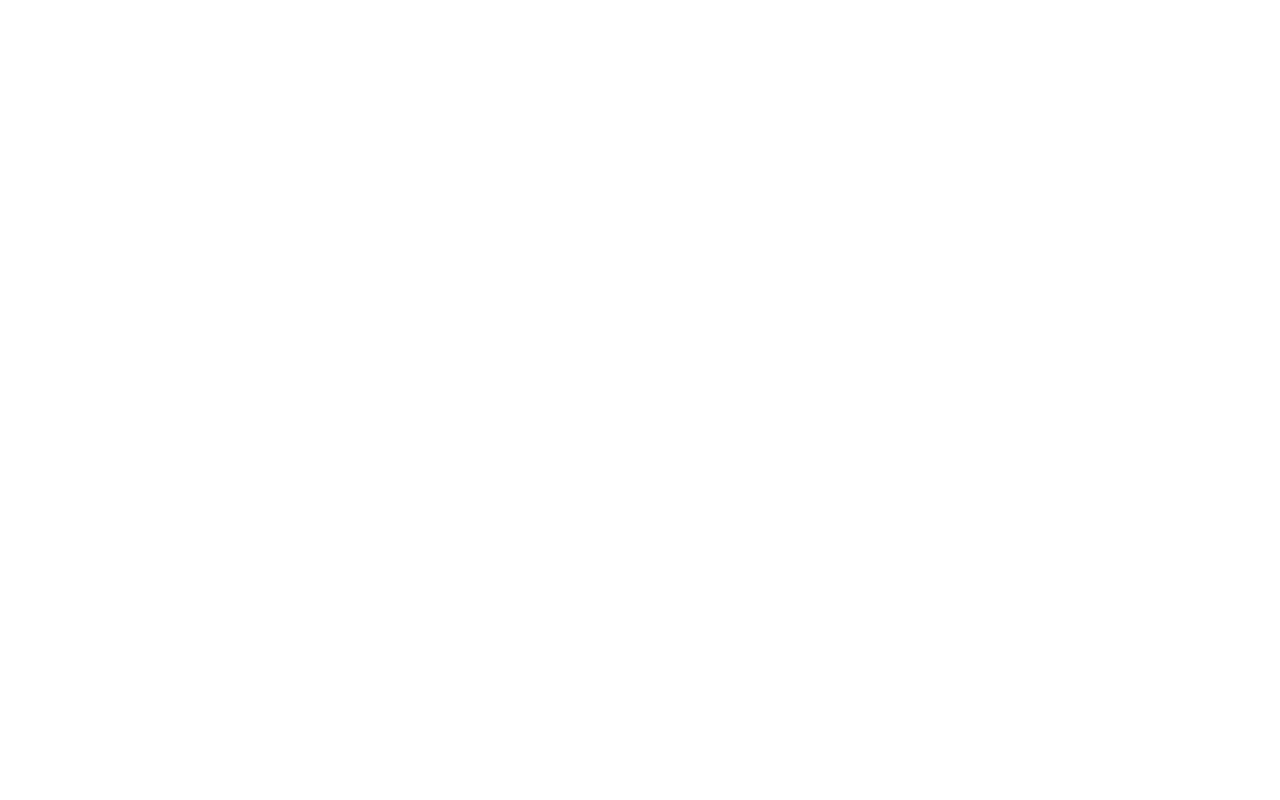
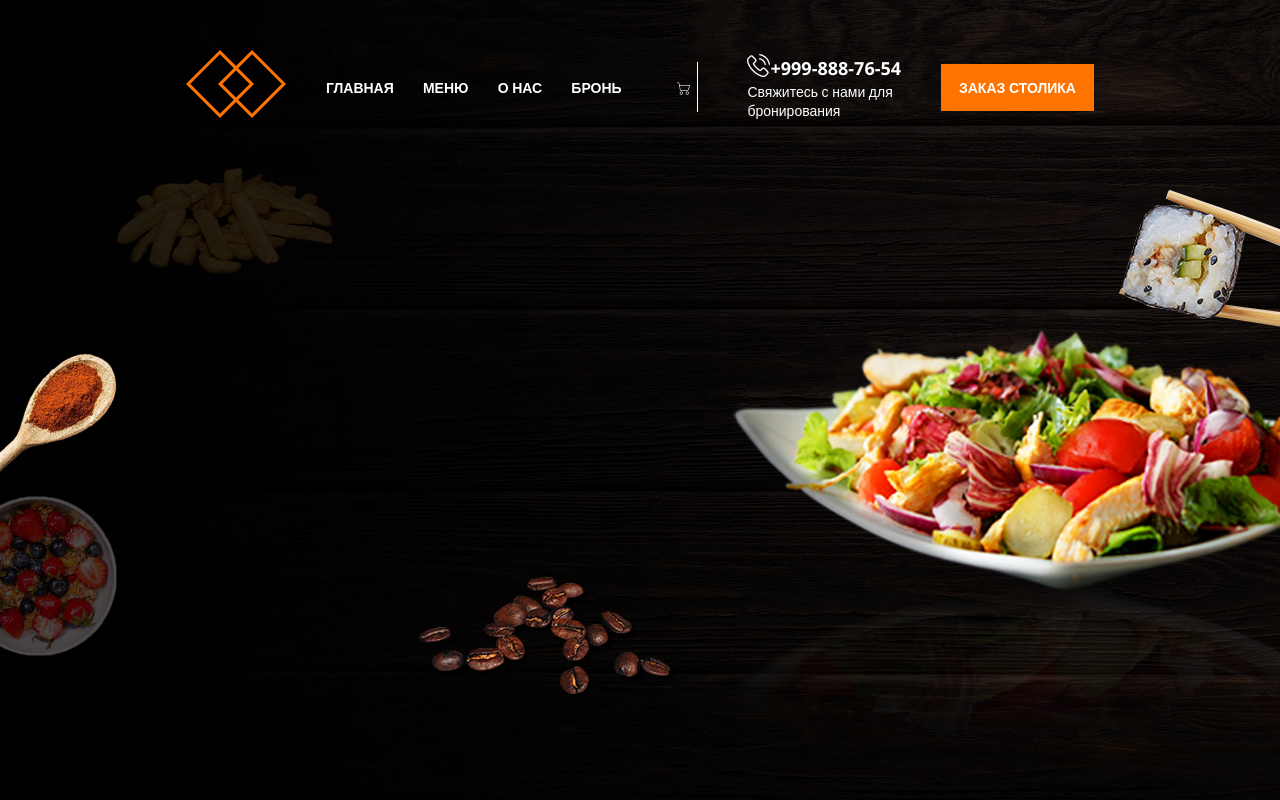
Before and after one commit to frontweb25/restaurant, a plain HTML site: page index.html in a window 1280 px wide. Drawn offline with nearby package versions, Linux system fonts and the light colour scheme.

Commit message:
header-menu

```diff
--- a/css/style.css
+++ b/css/style.css
@@ -0,0 +1,83 @@
+body {
+    margin: 0;
+    padding: 0;
+    font-family: "Open Sans", sans-serif;
+}
+
+.container {
+    margin: 0px 166px;
+}
+.header {
+    background-image: url(/img/bg.jpg);
+    height: 100vh;
+    background-repeat: no-repeat;
+    background-size: cover;
+}
+.header-line {
+    padding-top: 50px;
+    display: flex;
+    align-items: center;
+    justify-content: space-around;
+}
+/* .nav{
+    margin-left: 260px;
+} */
+.nav_item{
+    color: #fff;
+    text-decoration: none;
+    font-size: 14px;
+    font-weight: 700;
+    margin-right: 25px;
+    transition: color 0.3s linear;
+}
+.nav_item:hover {
+    color: #FF7400;
+}
+
+.cart {
+    position: relative;
+    border-right: 1px solid #fff;
+    padding-right: 10px;
+    height: 50px;
+}
+.cart__img {
+    position:  absolute;
+    top:  16px;
+    right: 7px;
+}
+.phone{
+    padding-left: 10px;
+}
+.phone__holder {
+    display: flex;
+    align-items: center;
+}
+.phone-text{
+    color: #fff;
+    font-size: 14px;
+    font-weight: 400;
+}
+.num{
+    color: #fff;
+    text-decoration: none;
+    font-size: 18px;
+    font-weight: 700;
+}
+
+
+
+
+.btn {
+    padding: 14px 18px;
+    background-color: #FF7400;
+    font-size: 14px;
+    font-weight: 700;
+    color: #fff;
+    text-decoration: none;
+
+    transition: color 0.3s linear;
+}
+
+.btn:hover {
+    color: #000;
+}
--- a/index.html
+++ b/index.html
@@ -4,9 +4,46 @@
     <meta charset="UTF-8">
     <meta name="viewport" content="width=device-width, initial-scale=1.0">
     <link rel="stylesheet" href="css/style.css">
-    <title>Document</title>
+    <link rel="preconnect" href="https://fonts.googleapis.com">
+    <link rel="preconnect" href="https://fonts.gstatic.com" crossorigin>
+    <link href="https://fonts.googleapis.com/css2?family=Open+Sans:ital,wght@0,300..800;1,300..800&display=swap" rel="stylesheet">
+    <title>Ресторан</title>
 </head>
 <body>
-
+    <div class="header">
+        <div class="container">
+            <div class="header-line">
+                <div class="header-logo">
+                    <img src="/img/logo.png" alt="">
+                </div>
+                <div class="nav">
+                    <a class="nav_item" href="#">ГЛАВНАЯ</a>
+                    <a class="nav_item" href="#">МЕНЮ</a>
+                    <a class="nav_item" href="#">О НАС</a>
+                    <a class="nav_item" href="#">БРОНЬ</a>
+                </div>
+                <div class="cart">
+                    <a class="cart__img" href="#">
+                        <img src="/img/cart.png" alt="">
+                    </a>
+                </div>
+                <div class="phone">
+                    <div class="phone__holder">
+                        <div class="phone-img">
+                            <img src="/img/phone.png" alt="">
+                        </div>
+                        <div class="number">
+                            <a class="num" href="#">+999-888-76-54</a>
+                        </div>
+                    </div>
+                    <div class="phone-text">Свяжитесь с нами для <br>
+                        бронирования</div>
+                </div>
+                <div class="button">
+                    <a class="btn" href="#">ЗАКАЗ СТОЛИКА</a>
+                </div>
+            </div>
+        </div>
+    </div>
 </body>
 </html>
```
Also changed, not shown: img/bg.jpg (added), img/cart.png (added), img/logo.png (added), img/phone.png (added).
